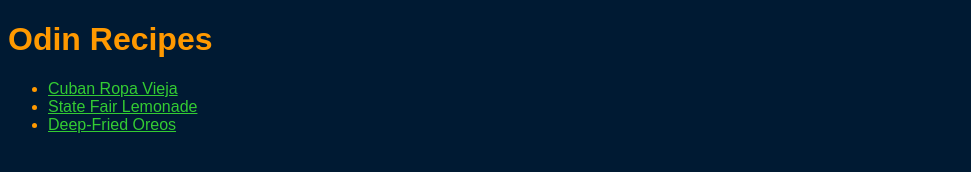
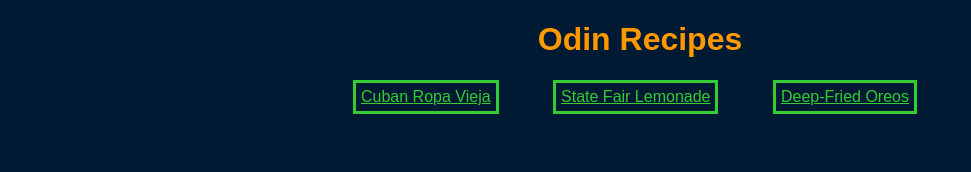
Before and after one commit to hbbymth42/odin-recipes, a plain HTML site: page index.html in a window 1280 px wide. Shown: the whole page, without its empty margins (0-971 px from the left). Drawn offline with Linux system fonts and the light colour scheme.

Commit message:
Added Styling to Nav Links in index.html

```diff
--- a/index.html
+++ b/index.html
@@ -6,8 +6,8 @@
         <link rel="stylesheet" href="styles.css"/>
     </head>
     <body>
-        <h1>Odin Recipes</h1>
-        <ul>
+        <h1 class="page-title">Odin Recipes</h1>
+        <ul class="nav">
             <li><a href="./recipes/cuban_ropa_vieja.html">Cuban Ropa Vieja</a></li>
             <li><a href="./recipes/state_fair_lemonade.html">State Fair Lemonade</a></li>
             <li><a href="./recipes/deep-fried_oreos.html">Deep-Fried Oreos</a></li>
--- a/styles.css
+++ b/styles.css
@@ -16,3 +16,20 @@ img {
     height: 400px;
     width: auto;
 }
+
+.nav {
+    list-style-type: none;
+    text-align: center;
+}
+
+.nav li {
+    display: inline-block;
+    margin-right: 50px;
+    padding: 5px;
+    border-style: solid;
+    border-color: rgb(51, 204, 51);
+}
+
+.page-title {
+    text-align: center;
+}
```
